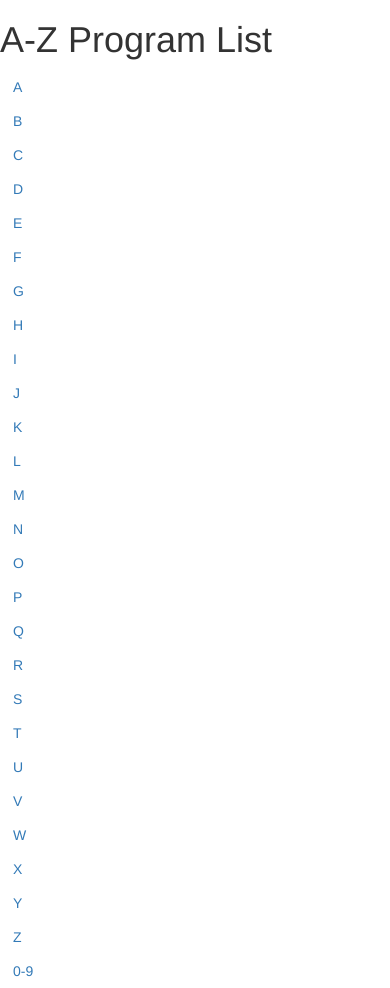
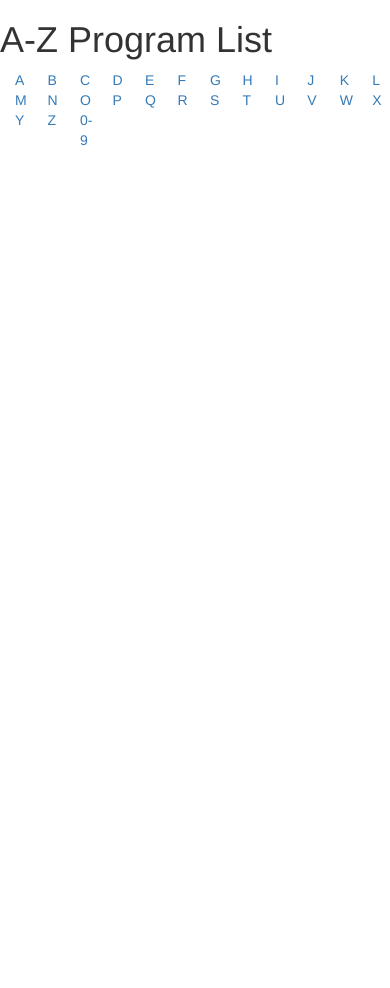
Before and after one commit to duskyshelf/program_listing, a website: page index.html in a window 390 px wide. After the commit the page ends 844 px from the top, so only its background shows below. Drawn offline with nearby package versions, Linux system fonts and the light colour scheme; some packages are replaced by stand-ins of ours; no server answers.

Commit message:
added some basic responsive styling to nav bar

```diff
--- a/views/basicListing.html
+++ b/views/basicListing.html
@@ -1,9 +1,14 @@
 <div ng-controller="ProgramListController as listCtrl">
 
-  <div ng-repeat="letter in listCtrl.letterList">
-    <a href="{{ letter.url }}" class="btn" id="{{ letter.id }}"> {{ letter.icon }} </a>
+  <div class="container-fluid">
+    <div class="row">
+      <div class="col-md-1 col-sm-1 col-xs-1" ng-repeat="letter in listCtrl.letterList">
+        <div>
+          <a href="{{ letter.url }}" class="btn-block" id="{{ letter.id }}"> {{ letter.icon }} </a>
+        </div>
+      </div>
+    </div>
   </div>
-
 
   <table>
     <tbody>
```
